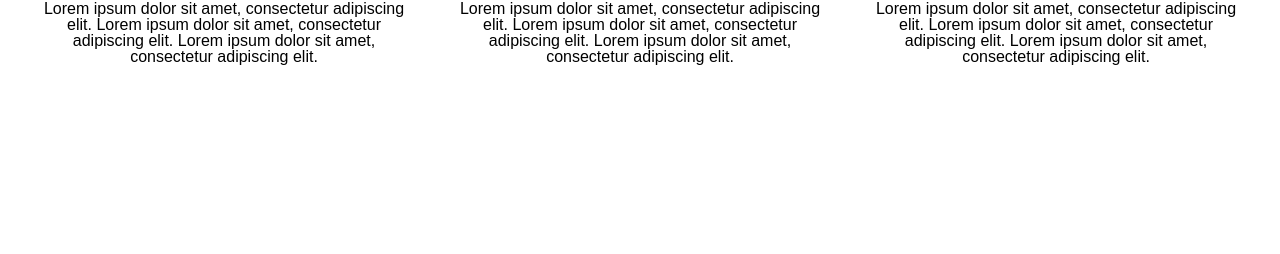
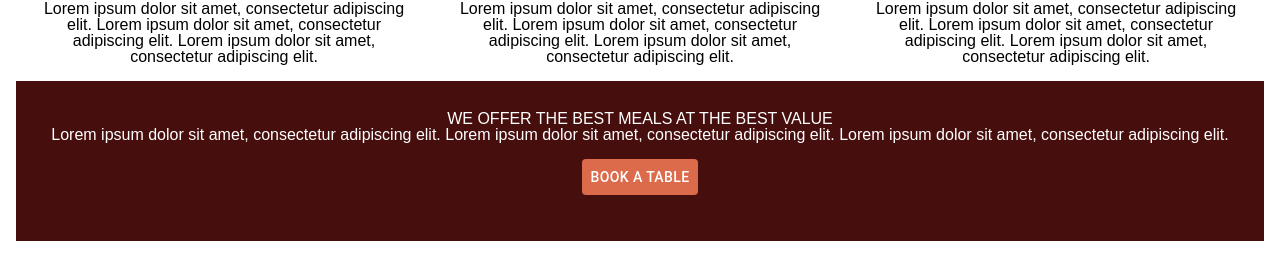
Before and after one commit to Brams75/landing-page, a React (Create React App) app: page / in a window 1280 px wide. Shown: the part 791-1045 px from the top of the page. Before the commit the page ends 888 px from the top, so only its background shows below. Built offline with nearby package versions, Linux system fonts and the light colour scheme.

Commit message:
Table components & tTable Test

```diff
--- a/src/App.jsx
+++ b/src/App.jsx
@@ -3,6 +3,7 @@ import styled from 'styled-components';
 import Header from './components/Header';
 import Banner from './components/Banner';
 import Foods from './components/Foods';
+import Table from './components/Table';
 
 const Container = styled.div`
   padding: 1rem;
@@ -15,6 +16,7 @@ const App = () => (
     <Header />
     <Banner />
     <Foods />
+    <Table />
   </Container>
 );
 export default App;
--- a/src/components/Table.jsx
+++ b/src/components/Table.jsx
@@ -0,0 +1,43 @@
+import React from 'react';
+import styled from 'styled-components';
+import Button from '@material-ui/core/Button';
+import { withStyles } from '@material-ui/core/styles';
+
+const Container = styled.div`
+  background: #460e0d;
+  background-size: cover;
+  height: 10rem;
+  color: white;
+  display: flex;
+  flex-direction: column;
+  align-items: center;
+  justify-content: center;
+`;
+const TableTitle = styled.h2``;
+const TableText = styled.p`
+  text-align: center;
+`;
+
+const OrangeButton = withStyles({
+  root: {
+    backgroundColor: '#DB6B4A',
+    margin: '1rem',
+    color: 'white',
+    '&:hover': {
+      backgroundColor: '#DB6B4A',
+    },
+  },
+})(Button);
+
+const Table = () => (
+  <Container>
+    <TableTitle>WE OFFER THE BEST MEALS AT THE BEST VALUE</TableTitle>
+    <TableText>
+      Lorem ipsum dolor sit amet, consectetur adipiscing elit. Lorem ipsum dolor
+      sit amet, consectetur adipiscing elit. Lorem ipsum dolor sit amet,
+      consectetur adipiscing elit.
+    </TableText>
+    <OrangeButton>BOOK A TABLE</OrangeButton>
+  </Container>
+);
+export default Table;
```
Also changed, not shown: src/components/Banner.jsx (+0 -7 lines), 2 other files (tests, documents, lock files or other folders).
